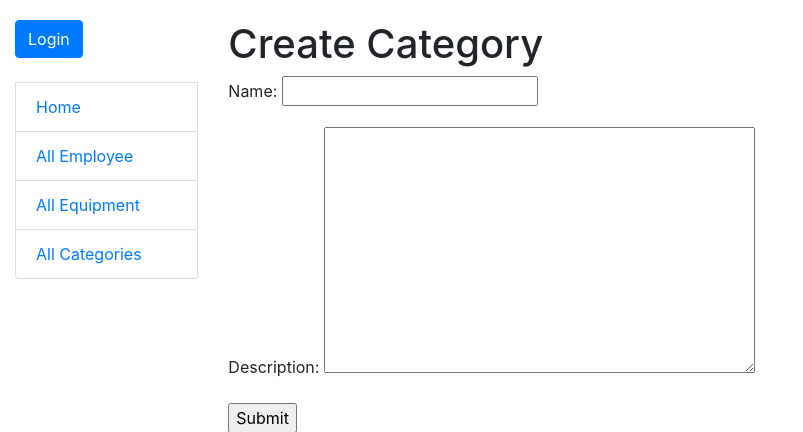
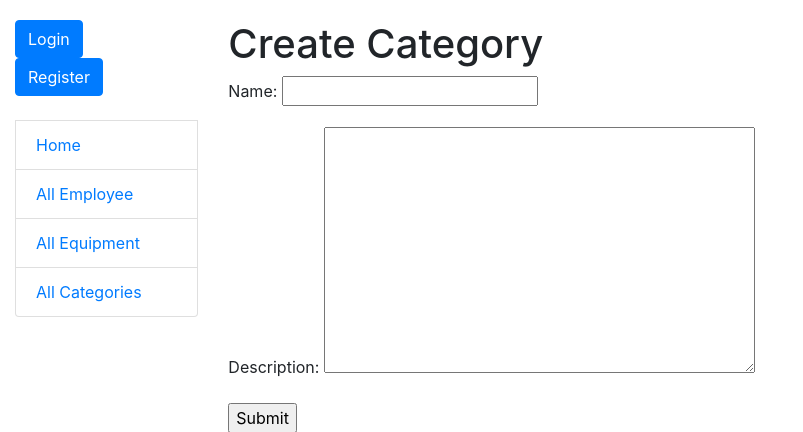
Before and after one commit to YBlck/office-inventory-system, a Django app: page /categories/create/ in a window 1280 px wide. Shown: the top 432 px of the page, without its empty margins (0-803 px from the left). Run offline with Django 5.2, Linux system fonts and the light colour scheme.

Commit message:
feat: add register button to sidebar

```diff
--- a/templates/includes/sidebar.html
+++ b/templates/includes/sidebar.html
@@ -1,18 +1,29 @@
 <ul class="sidebar-nav list-group">
   {% if user.is_authenticated %}
+
     <li class="list-group-item">User: <a href="{{ user.get_absolute_url }}">{{ user.get_username }}</a></li>
     <li class="list-group-item">
+
     <form action="{% url 'logout'%}" method="POST">
       {% csrf_token %}
       <input type="hidden" name="next" value="{{ request.path }}">
       <button type="submit" class="btn btn-danger">Logout</button>
     </form>
+
   {% else %}
+
     <form action="{% url 'login'%}" method="POST">
       {% csrf_token %}
       <input type="hidden" name="next" value="{{ request.path }}">
       <button type="submit" class="btn btn-primary">Login</button>
     </form>
+
+    <form action="{% url 'manager:staff-create'%}" method="POST">
+      {% csrf_token %}
+      <input type="hidden" name="next" value="{{ request.path }}">
+      <button type="submit" class="btn btn-primary">Register</button>
+    </form>
+
   {% endif %}
 
   <br>
```
Lines whose indentation alone changed are shown as unchanged.
